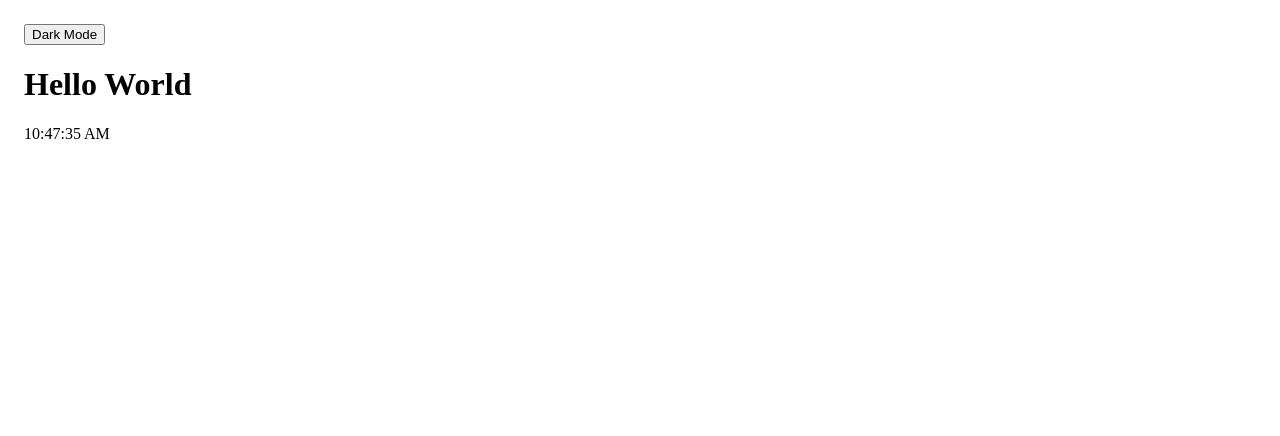
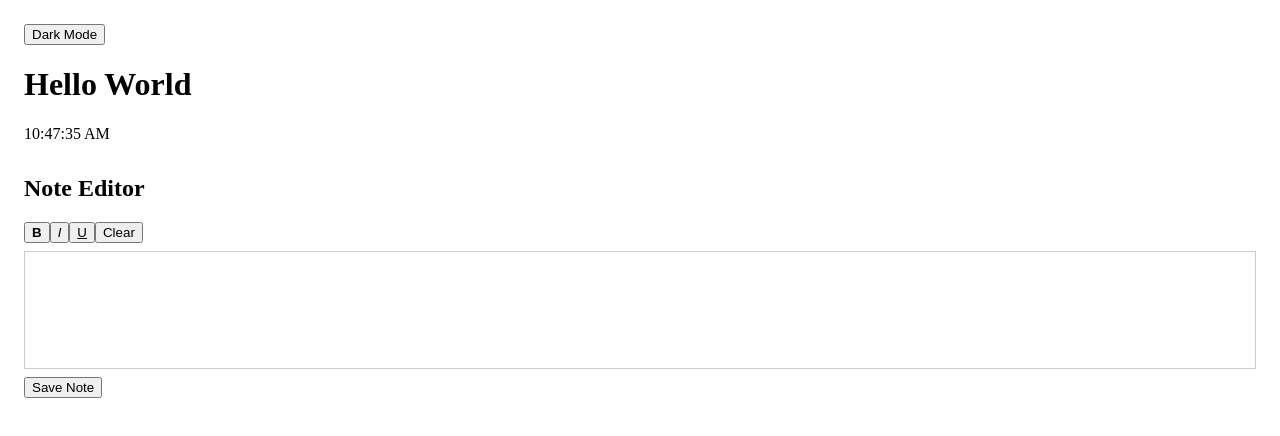
Before and after one commit to nitisbig/codex-, a Next.js app: page / in a window 1280 px wide. Shown: the top 436 px of the page. Built offline with nearby package versions, Linux system fonts and the light colour scheme.

Commit message:
feat: add rich note editor

```diff
--- a/pages/index.js
+++ b/pages/index.js
@@ -1,8 +1,10 @@
-import { useEffect, useState } from 'react';
+import { useEffect, useRef, useState } from 'react';
 
 export default function Home() {
   const [time, setTime] = useState(new Date().toLocaleTimeString());
   const [darkMode, setDarkMode] = useState(false);
+  const [notes, setNotes] = useState([]);
+  const editorRef = useRef(null);
 
   useEffect(() => {
     const timer = setInterval(() => {
@@ -10,6 +12,16 @@ export default function Home() {
     }, 1000);
     return () => clearInterval(timer);
   }, []);
+
+  const exec = (command) => document.execCommand(command, false, null);
+
+  const saveNote = () => {
+    if (!editorRef.current) return;
+    const html = editorRef.current.innerHTML;
+    if (!html || html === '<br>') return;
+    setNotes([...notes, html]);
+    editorRef.current.innerHTML = '';
+  };
 
   return (
     <div
@@ -25,6 +37,56 @@ export default function Home() {
       </button>
       <h1>Hello World</h1>
       <p>{time}</p>
+      <div style={{ marginTop: '2rem' }}>
+        <h2>Note Editor</h2>
+        <div style={{ marginBottom: '0.5rem' }}>
+          <button onClick={() => exec('bold')}>
+            <b>B</b>
+          </button>
+          <button onClick={() => exec('italic')}>
+            <i>I</i>
+          </button>
+          <button onClick={() => exec('underline')}>
+            <u>U</u>
+          </button>
+          <button
+            onClick={() => {
+              if (editorRef.current) editorRef.current.innerHTML = '';
+            }}
+          >
+            Clear
+          </button>
+        </div>
+        <div
+          ref={editorRef}
+          contentEditable
+          style={{
+            border: '1px solid #ccc',
+            padding: '0.5rem',
+            minHeight: '100px',
+            backgroundColor: darkMode ? '#555' : '#fff',
+            color: darkMode ? '#fff' : '#000',
+          }}
+        />
+        <button onClick={saveNote} style={{ marginTop: '0.5rem' }}>
+          Save Note
+        </button>
+        <div style={{ marginTop: '1rem' }}>
+          {notes.map((note, idx) => (
+            <div
+              key={idx}
+              style={{
+                border: '1px solid #ccc',
+                padding: '0.5rem',
+                marginBottom: '0.5rem',
+                backgroundColor: darkMode ? '#555' : '#fff',
+                color: darkMode ? '#fff' : '#000',
+              }}
+              dangerouslySetInnerHTML={{ __html: note }}
+            />
+          ))}
+        </div>
+      </div>
     </div>
   );
 }
```
